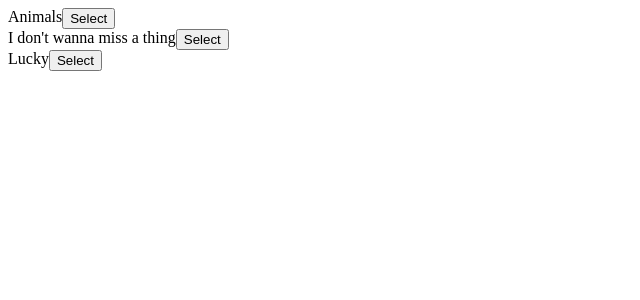
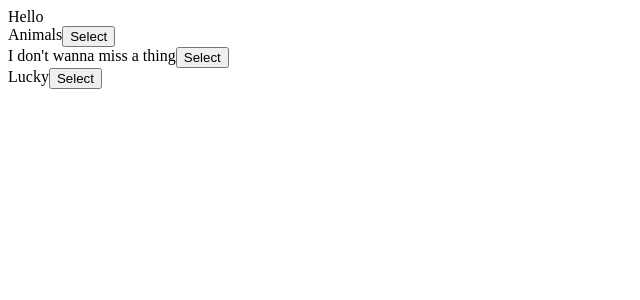
Before and after one commit to AndyPark20/React-Redux, a React (Create React App) app in the folder my-app/: page / in a window 1280 px wide. Shown: the top 300 px of the page, without its empty margins (0-640 px from the left). Built offline with nearby package versions, Linux system fonts and the light colour scheme.

Commit message:
working on songDetail component

```diff
--- a/my-app/src/components/App.js
+++ b/my-app/src/components/App.js
@@ -1,9 +1,12 @@
 import React from "react";
 import  SongList  from "./SongList";
+import SongDetail from "./SongDetail";
+
 
 export const App = () => {
   return(
     <div>
+      <SongDetail/>
       <SongList />
     </div>
   );
--- /dev/null
+++ b/my-app/src/components/SongDetail.jsx
@@ -0,0 +1,18 @@
+import React from 'react';
+import {connect} from 'react-redux';
+
+
+
+
+const SongDetail = ()=>{
+
+  return(
+    <div>
+      Hello
+    </div>
+  )
+}
+
+
+
+export default connect()(SongDetail)
```
Also changed, not shown: my-app/src/components/SongList.js (+5 -3 lines).
